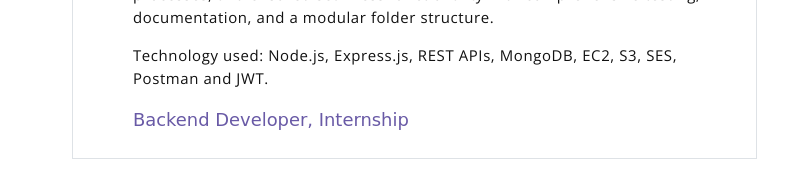
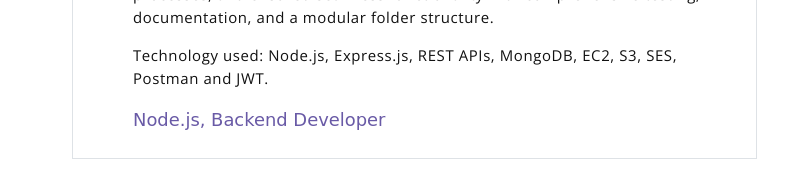
Before and after one commit to Sallbro/sallbro_portfolio, a website: page public_html/index.html in a window 1280 px wide. Shown: the part 3232-3419 px from the top of the page, without its empty margins (248-1036 px from the left). Drawn offline with nearby package versions, Linux system fonts and the light colour scheme; a web font is replaced by a local one.

Commit message:
update experience section

```diff
--- a/public_html/index.html
+++ b/public_html/index.html
@@ -310,7 +310,7 @@
                             <p class="testimonial-card-subtitle">Developed modular APIs with MongoDB aggregation and indexing for optimized performance, deployed on AWS EC2 with S3 for storage and SES for automated email communication.</p>
                             <p class="testimonial-card-subtitle">Implemented API versioning for scalability, designed efficient data backup processes, and ensured seamless functionality with comprehensive testing, documentation, and a modular folder structure.</p>
                             <p class="testimonial-card-subtitle">Technology used: Node.js, Express.js, REST APIs, MongoDB, EC2, S3, SES, Postman and JWT.</p>
-                            <h6 class="testimonial-card-title">Backend Developer, Internship</h6>
+                            <h6 class="testimonial-card-title">Node.js, Backend Developer</h6>
                         </div>
                     </div>
                 </div>
```
